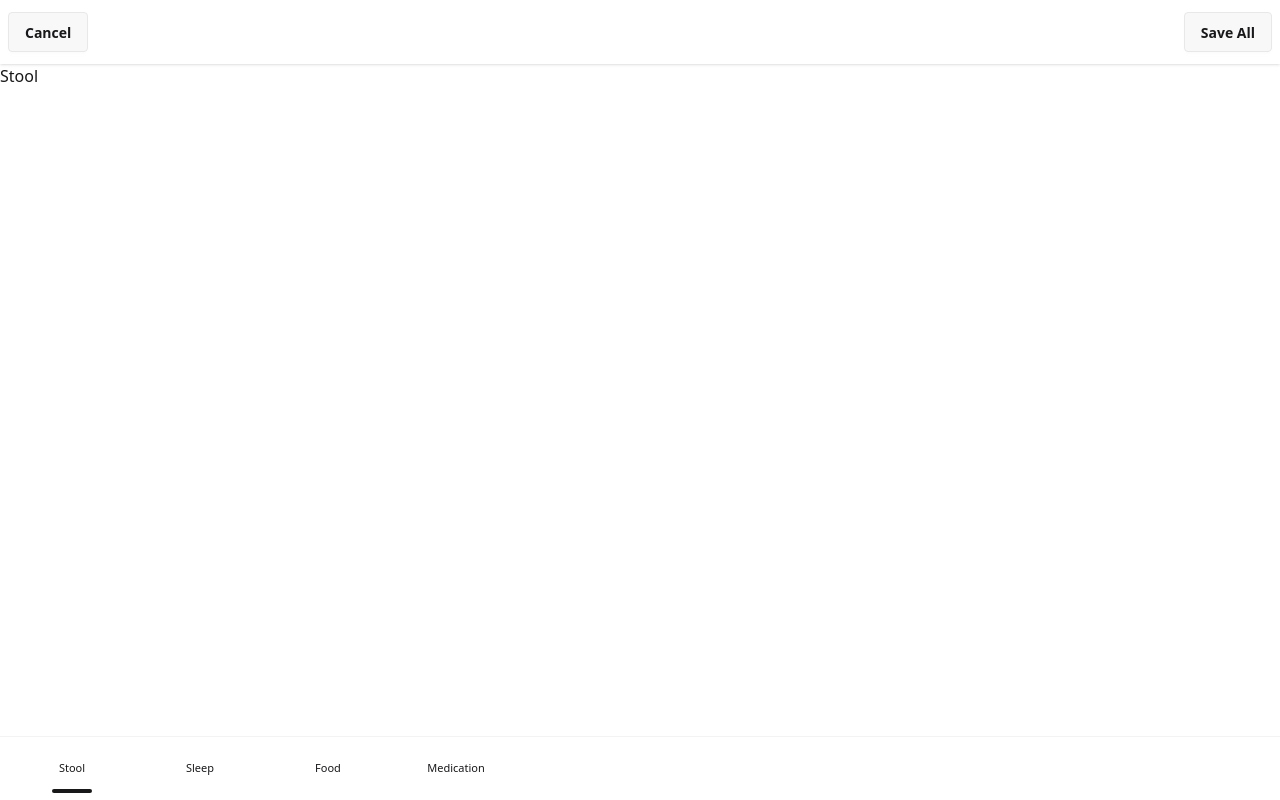
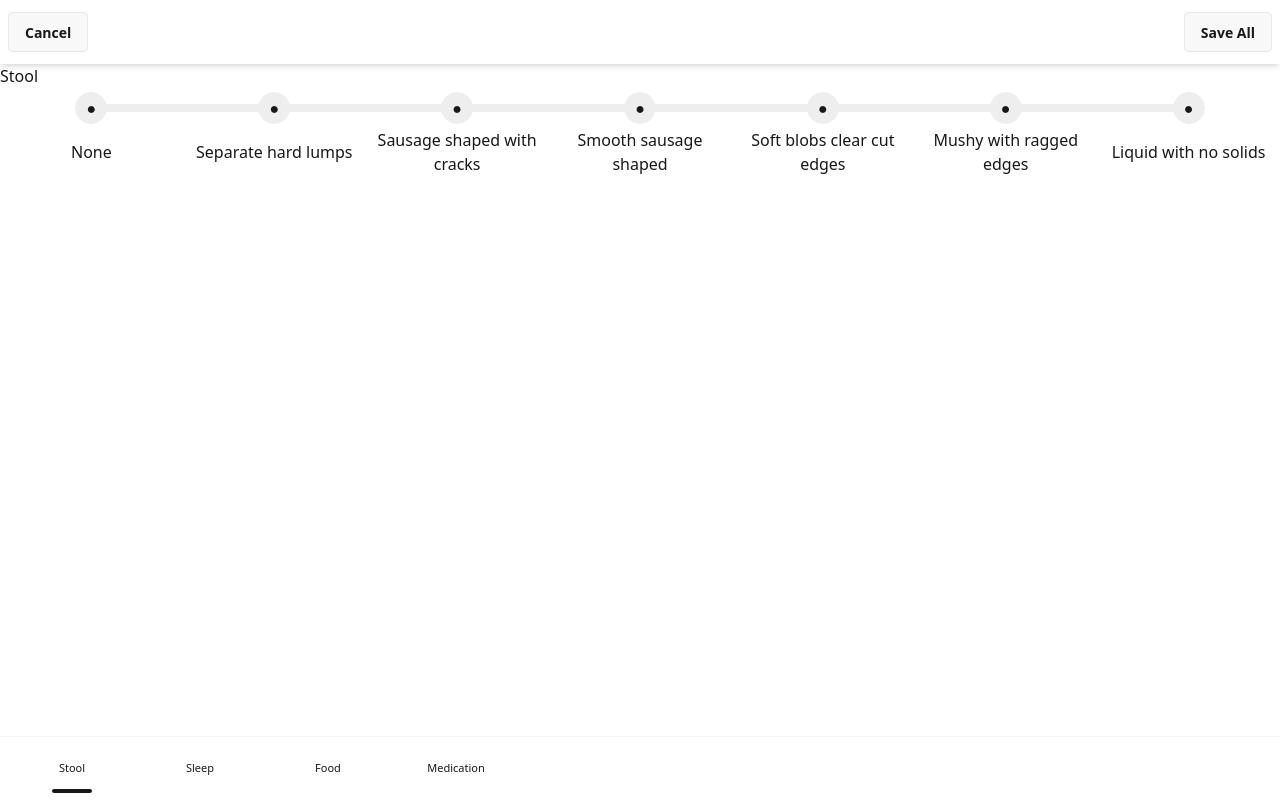
Before and after one commit to jiggak/health-tracker, a SvelteKit app: page /log in a window 1280 px wide. Built offline with nearby package versions, Linux system fonts and the light colour scheme.

Commit message:
Initial component to render log entry input

```diff
--- a/src/lib/index.ts
+++ b/src/lib/index.ts
@@ -24,16 +24,18 @@ export interface MetricOption {
 
 export class LogEntry {
    metric: Metric;
+   time: Date;
    value?: string|number;
    tags: string[];
 
    constructor(metric:Metric) {
       this.metric = metric;
+      this.time = new Date();
       this.tags = [];
    }
 }
 
-export const sampleMetrics:Metric[] = [
+export const samples:Metric[] = [
    {
       label: 'Stool',
       metricType: MetricType.SingleOption,
@@ -43,9 +45,8 @@ export const sampleMetrics:Metric[] = [
          { label: 'Sausage shaped with cracks', value: 2 },
          { label: 'Smooth sausage shaped', value: 3 },
          { label: 'Soft blobs clear cut edges', value: 4 },
-         { label: 'Soft blobs clear cut edges', value: 5 },
-         { label: 'Mushy with ragged edges', value: 6 },
-         { label: 'Liquid with no solids', value: 7 },
+         { label: 'Mushy with ragged edges', value: 5 },
+         { label: 'Liquid with no solids', value: 6 },
       ],
       tags: true,
       favourites: false
--- a/src/routes/log/+page.svelte
+++ b/src/routes/log/+page.svelte
@@ -1,16 +1,17 @@
 <script lang="ts">
+   import Entry from './Entry.svelte';
    import { goto } from "$app/navigation";
-   import { sampleMetrics, LogEntry } from "$lib";
+   import { samples, LogEntry } from "$lib";
 
    function onCancel() {
       goto('/');
    }
 
-   const logs = sampleMetrics.map(m => new LogEntry(m));
+   const entries = samples.map(m => new LogEntry(m));
    let selected = 0;
 </script>
 
-<div class="navbar bg-base-100 shadow-sm">
+<div class="navbar bg-base-100 shadow-md">
    <div class="navbar-start">
       <button class="btn" onclick={onCancel}>Cancel</button>
    </div>
@@ -20,13 +21,13 @@
    </div>
 </div>
 
-<p>{logs[selected].metric.label}</p>
+<Entry entry={entries[selected]} />
 
 <div class="dock justify-start">
-   {#each logs as log, i}
+   {#each entries as entry, i}
       <button onclick={() => selected = i} class:dock-active={i == selected}>
          <!-- <Icon name="home" /> -->
-         <span class="dock-label">{log.metric.label}</span>
+         <span class="dock-label">{entry.metric.label}</span>
       </button>
    {/each}
 </div>
--- /dev/null
+++ b/src/routes/log/Entry.svelte
@@ -0,0 +1,25 @@
+<script lang="ts">
+    import { MetricType, type LogEntry } from "$lib";
+
+   let { entry }:{
+      entry: LogEntry
+   } = $props();
+
+   let value = $state(entry.value);
+</script>
+
+<p>{entry.metric.label}</p>
+
+{#if entry.metric.metricType == MetricType.SingleOption}
+   <ul class="steps">
+      {#each entry.metric.options! as option}
+         <li data-content="●" class="step" class:step-primary={value == option.value}>
+            <button onclick={() => value = option.value}>
+               {option.label}
+            </button>
+         </li>
+      {/each}
+   </ul>
+{:else if entry.metric.metricType == MetricType.Text}
+   <input class="input" type="text" />
+{/if}
```
